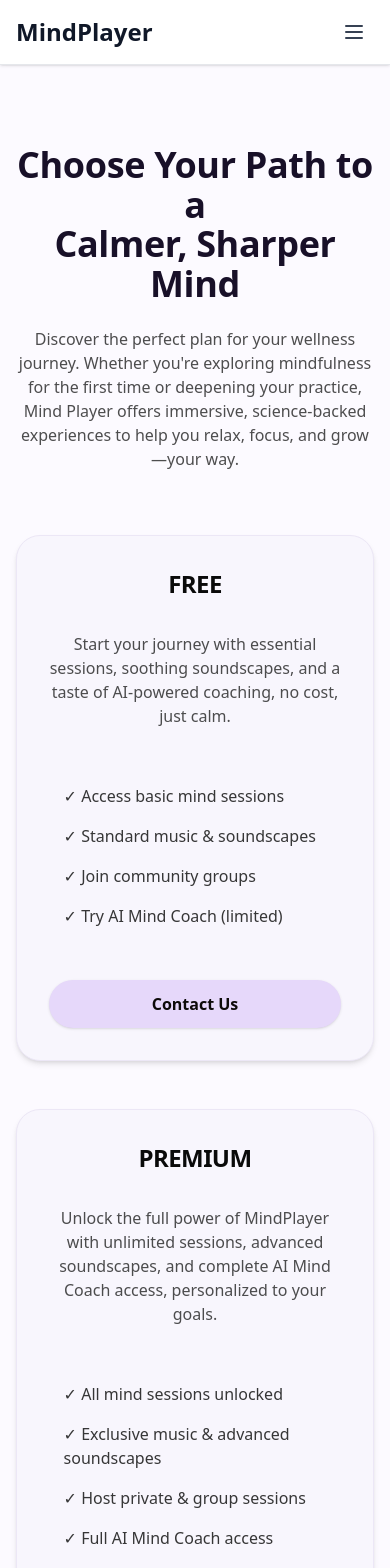
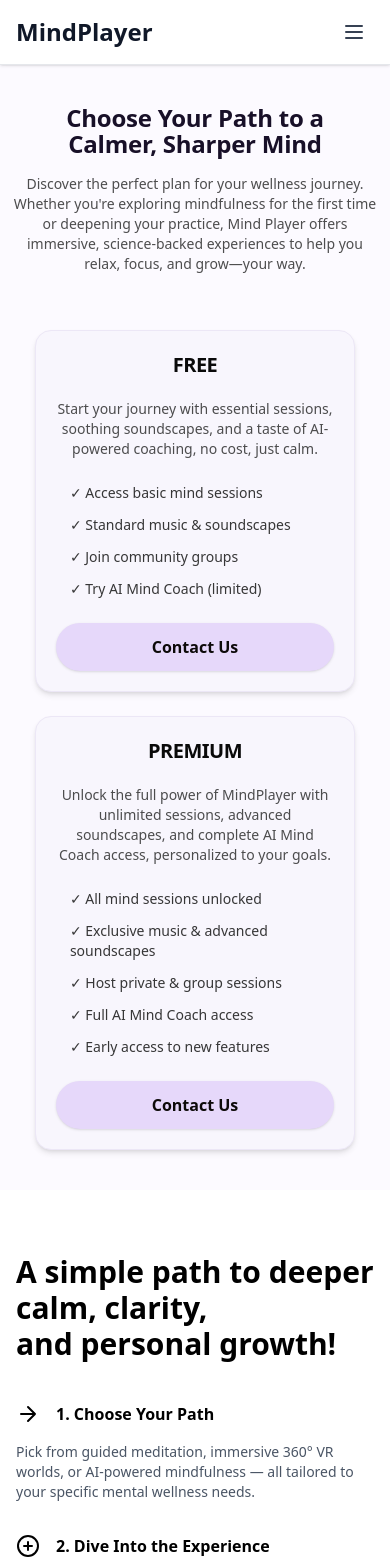
Before and after one commit to zainabkhan9118/Mind, a React (Vite) app: page /pricing in a window 390 px wide. Shown: the top 1568 px of the page. Built offline with nearby package versions, Linux system fonts and the light colour scheme; a web font is replaced by a local one.

Commit message:
pricing page made responsive

```diff
--- a/src/pages/Pricing.tsx
+++ b/src/pages/Pricing.tsx
@@ -1,61 +1,60 @@
 const Pricing = () => {
   return (
-    <section className="min-h-[40vh] flex flex-col justify-center items-center bg-[#fcfaff] px-4 py-20">
+    <section className="min-h-[40vh] flex flex-col justify-center items-center bg-[#fcfaff] px-2 sm:px-4 py-10 sm:py-16 md:py-20">
       <h1
-        className="text-4xl md:text-6xl font-bold text-center mb-6"
+        className="text-2xl xs:text-3xl sm:text-4xl md:text-6xl font-bold text-center mb-4 sm:mb-6"
         style={{ color: '#181028', letterSpacing: '-0.01em', lineHeight: 1.1 }}
       >
         Choose Your Path to a<br />
         Calmer, Sharper Mind
       </h1>
-      <p className="max-w-xl text-center text-base md:text-lg text-[#222] opacity-80">
+      <p className="max-w-md sm:max-w-xl text-center text-sm sm:text-base md:text-lg text-[#222] opacity-80 mb-4 sm:mb-8">
         Discover the perfect plan for your wellness journey. Whether you're exploring mindfulness for the first time or deepening your practice, Mind Player offers immersive, science-backed experiences to help you relax, focus, and grow—your way.
       </p>
 
       {/* Cards portion */}
-      <div className="flex flex-col md:flex-row gap-[48px] md:gap-[73px] items-center justify-center w-full mt-16">
+      <div className="flex flex-col md:flex-row gap-6 md:gap-[48px] lg:gap-[73px] items-center justify-center w-full mt-10 sm:mt-16">
         {/* Free Card */}
         <div
-            className="bg-[#F8F6FD] border border-[#ece7f6] rounded-[24px] p-8 flex flex-col items-center w-full max-w-[420px] md:max-w-[640px] h-[526px] shadow-md"
+          className="bg-[#F8F6FD] border border-[#ece7f6] rounded-2xl sm:rounded-3xl p-5 sm:p-8 flex flex-col items-center w-full max-w-xs sm:max-w-md md:max-w-[420px] lg:max-w-[480px] h-auto md:h-[526px] shadow-md"
           style={{ opacity: 1 }}
         >
-            <div className="w-full flex flex-col items-center mb-4 gap-[24px]">
-            <span className="text-2xl md:text-3xl font-bold mb-2 tracking-tight">FREE</span>
-            <p className="text-center text-base text-[#222] opacity-80 mb-10">
+          <div className="w-full flex flex-col items-center mb-2 sm:mb-4 gap-4 sm:gap-[24px]">
+            <span className="text-xl sm:text-2xl md:text-3xl font-bold mb-1 sm:mb-2 tracking-tight">FREE</span>
+            <p className="text-center text-sm sm:text-base text-[#222] opacity-80 mb-4 sm:mb-10">
               Start your journey with essential sessions, soothing soundscapes, and a taste of AI-powered coaching, no cost, just calm.
             </p>
           </div>
-            <ul className="text-left text-base text-[#222] opacity-90 mb-8 w-full max-w-[90%] mx-auto space-y-4">
+          <ul className="text-left text-sm sm:text-base text-[#222] opacity-90 mb-6 sm:mb-8 w-full max-w-[90%] mx-auto space-y-3 sm:space-y-4">
             <li>✓ Access basic mind sessions</li>
             <li>✓ Standard music & soundscapes</li>
             <li>✓ Join community groups</li>
             <li>✓ Try AI Mind Coach (limited)</li>
           </ul>
-            <button className="mt-auto w-full rounded-[100px] bg-[#e6d8fa] text-[#0D0A09] font-semibold py-3 text-base shadow-sm hover:bg-[#db91ef] transition">Contact Us</button>
+          <button className="mt-auto w-full rounded-full bg-[#e6d8fa] text-[#0D0A09] font-semibold py-3 text-base shadow-sm hover:bg-[#db91ef] transition">Contact Us</button>
         </div>
 
         {/* Premium Card */}
         <div
-            className="bg-[#F8F6FD] border border-[#ece7f6] rounded-[24px] p-8 flex flex-col items-center w-full max-w-[420px] md:max-w-[640px] h-[526px] shadow-md"
+          className="bg-[#F8F6FD] border border-[#ece7f6] rounded-2xl sm:rounded-3xl p-5 sm:p-8 flex flex-col items-center w-full max-w-xs sm:max-w-md md:max-w-[420px] lg:max-w-[480px] h-auto md:h-[526px] shadow-md"
           style={{ opacity: 1 }}
         >
-            <div className="w-full flex flex-col items-center mb-4 gap-[24px]">
-            <span className="text-2xl md:text-3xl font-bold mb-2 tracking-tight">PREMIUM</span>
-            <p className="text-center text-base text-[#222] opacity-80 mb-10">
+          <div className="w-full flex flex-col items-center mb-2 sm:mb-4 gap-4 sm:gap-[24px]">
+            <span className="text-xl sm:text-2xl md:text-3xl font-bold mb-1 sm:mb-2 tracking-tight">PREMIUM</span>
+            <p className="text-center text-sm sm:text-base text-[#222] opacity-80 mb-4 sm:mb-10">
               Unlock the full power of MindPlayer with unlimited sessions, advanced soundscapes, and complete AI Mind Coach access, personalized to your goals.
             </p>
           </div>
-            <ul className="text-left text-base text-[#222] opacity-90 mb-8 w-full max-w-[90%] mx-auto space-y-4">
+          <ul className="text-left text-sm sm:text-base text-[#222] opacity-90 mb-6 sm:mb-8 w-full max-w-[90%] mx-auto space-y-3 sm:space-y-4">
             <li>✓ All mind sessions unlocked</li>
             <li>✓ Exclusive music & advanced soundscapes</li>
             <li>✓ Host private & group sessions</li>
             <li>✓ Full AI Mind Coach access</li>
             <li>✓ Early access to new features</li>
           </ul>
-            <button className="mt-auto w-full rounded-[100px] bg-[#e6d8fa] text-[#0D0A09] font-semibold py-3 text-base shadow-sm hover:bg-[#db91ef] transition">Contact Us</button>
+          <button className="mt-auto w-full rounded-full bg-[#e6d8fa] text-[#0D0A09] font-semibold py-3 text-base shadow-sm hover:bg-[#db91ef] transition">Contact Us</button>
         </div>
       </div>
-
     </section>
 
 
```
Lines whose indentation alone changed are shown as unchanged.
